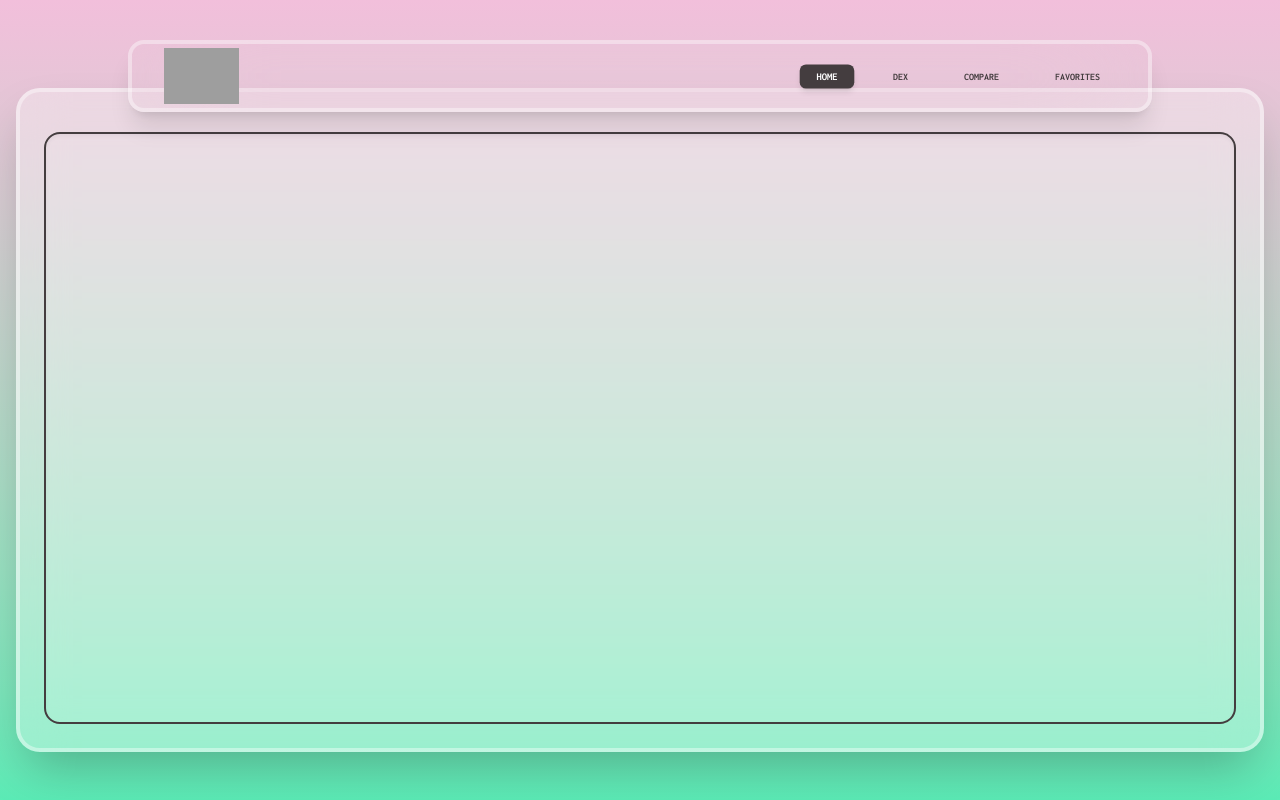
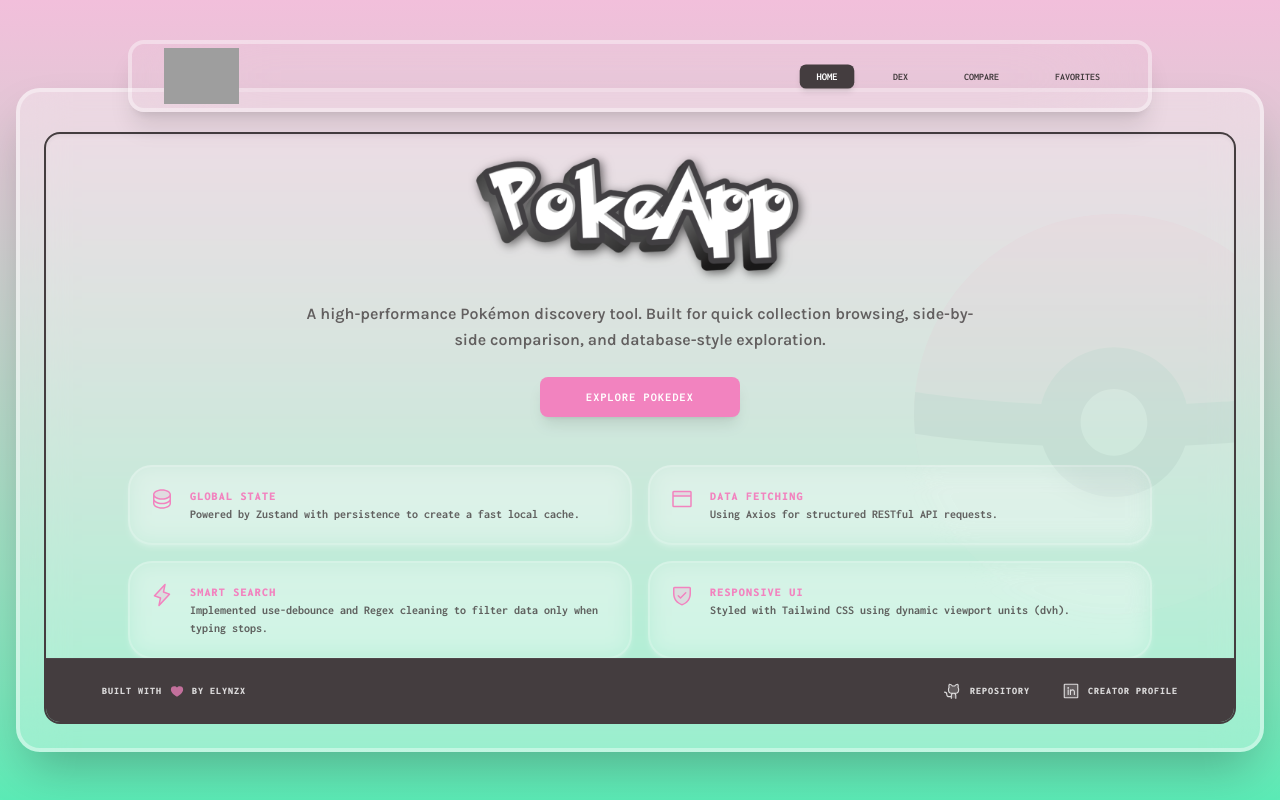
Before and after one commit to elynzx/poke-app-react, a React (Vite) app: page / in a window 1280 px wide. Built offline with nearby package versions, Linux system fonts and the light colour scheme; grey boxes are pictures that could not be loaded; a web font is replaced by a local one.

Commit message:
Enhance HomePage layout with new features and links, including logo and footer

```diff
--- a/src/pages/home.jsx
+++ b/src/pages/home.jsx
@@ -1,7 +1,138 @@
+import { Link } from "react-router";
+import {
+    GithubLogoIcon,
+    LinkedinLogoIcon,
+    HeartIcon,
+    Browser,
+    Database,
+    Lightning,
+    ShieldCheck,
+} from "@phosphor-icons/react";
+import Logo from "../assets/logo-gray.png";
+import { CustomPokeball } from "../components/custom-pokeball/custom-pokeball";
+
+const APP_FEATURES = [
+    {
+        title: "Global State",
+        icon: <Database weight="duotone" size={24} />,
+        description:
+            "Powered by Zustand with persistence to create a fast local cache.",
+        highlight: "Zustand",
+    },
+    {
+        title: "Data Fetching",
+        icon: <Browser weight="duotone" size={24} />,
+        description: "Using Axios for structured RESTful API requests.",
+        highlight: "Axios",
+    },
+    {
+        title: "Smart Search",
+        icon: <Lightning weight="duotone" size={24} />,
+        description:
+            "Implemented use-debounce and Regex cleaning to filter data only when typing stops.",
+        highlight: "use-debounce",
+    },
+    {
+        title: "Responsive UI",
+        icon: <ShieldCheck weight="duotone" size={24} />,
+        description:
+            "Styled with Tailwind CSS using dynamic viewport units (dvh).",
+        highlight: "Tailwind CSS",
+    },
+];
+
+const LINK_DETAILS = [
+    {
+        url: "https://github.com/elynzx/poke-app-react",
+        icon: <GithubLogoIcon size={18} weight="duotone" />,
+        title: "Repository",
+    },
+    {
+        url: "https://www.linkedin.com/in/evelynpascualc/",
+        icon: <LinkedinLogoIcon size={18} weight="duotone" />,
+        title: "Creator Profile",
+    },
+];
+
 export function HomePage() {
-    return(
-        <div>
+    return (
+        <div className="flex flex-col h-full w-full rounded-t-xl overflow-hidden relative">
+            <div className="absolute inset-0 pointer-events-none overflow-hidden opacity-5 z-0">
+                <div className="absolute -right-20 top-20">
+                    <CustomPokeball size={400} />
+                </div>
+            </div>
+            <div className="flex-1 overflow-y-auto scrollbar-hide flex flex-col items-center justify-center relative z-10">
+                <img
+                    src={Logo}
+                    alt="PokeAPI"
+                    className="h-20 md:h-42 object-contain"
+                />
+                <div className="text-center px-8 md:px-0 max-w-2xl">
+                    <p className="text-sm md:text-base text-bgDarkGray/80 font-semibold leading-relaxed">
+                        A high-performance Pokémon discovery tool. Built for
+                        quick collection browsing, side-by-side comparison, and
+                        database-style exploration.
+                    </p>
+                    <Link
+                        to="/pokemons"
+                        className="inline-block mt-6 w-50 py-3 bg-bgDarkPink text-white font-bold rounded-lg shadow-lg hover:scale-105 transition-transform uppercase text-xs tracking-widest font-item"
+                    >
+                        Explore Pokedex
+                    </Link>
+                </div>
 
+                <div className="grid grid-cols-1 md:grid-cols-2 gap-4 w-full max-w-5xl mt-8 md:mt-12 px-6 md:px-0">
+                    {APP_FEATURES.map((feature) => (
+                        <div
+                            key={feature.title}
+                            className="flex gap-4 px-4 py-3 md:p-5 backdrop-blur-md rounded-lg md:rounded-3xl border-2 border-white/20 shadow-md shadow-white/20  hover:bg-white/40 transition-all font-item"
+                        >
+                            <div className="text-bgDarkPink shrink-0">
+                                {feature.icon}
+                            </div>
+                            <div className="flex flex-col">
+                                <h3 className="text-[12px] font-black uppercase tracking-widest text-bgDarkPink">
+                                    {feature.title}
+                                </h3>
+                                <p className="text-[12px] text-bgDarkGray/80 font-bold">
+                                    {feature.description}
+                                </p>
+                            </div>
+                        </div>
+                    ))}
+                </div>
+            </div>
+
+            <footer className="bg-bgDarkGray font-item w-full h-16 flex flex-col md:flex-row items-center justify-center md:justify-between border-t border-white/5 shrink-0 px-14 gap-2">
+                <div className="flex items-center md:justify-start gap-2 text-[10px] text-white/80 uppercase font-black tracking-widest">
+                    <span>Built with</span>
+                    <HeartIcon
+                        weight="fill"
+                        size={14}
+                        className="text-bgDarkPink animate-pulse"
+                    />
+                    <span>by Elynzx</span>
+                </div>
+                <div className="flex items-center md:justify-end gap-4 md:gap-8">
+                    {LINK_DETAILS.map((link) => (
+                        <a
+                            key={link.title}
+                            href={link.url}
+                            target="_blank"
+                            rel="noreferrer"
+                            className="flex items-center gap-2 text-white/80 hover:text-white transition-all group"
+                        >
+                            <span className="group-hover:text-bgDarkPink transition-colors">
+                                {link.icon}
+                            </span>
+                            <span className="text-[10px] font-black uppercase tracking-widest hidden sm:inline">
+                                {link.title}
+                            </span>
+                        </a>
+                    ))}
+                </div>
+            </footer>
         </div>
-    )
+    );
 }
```
